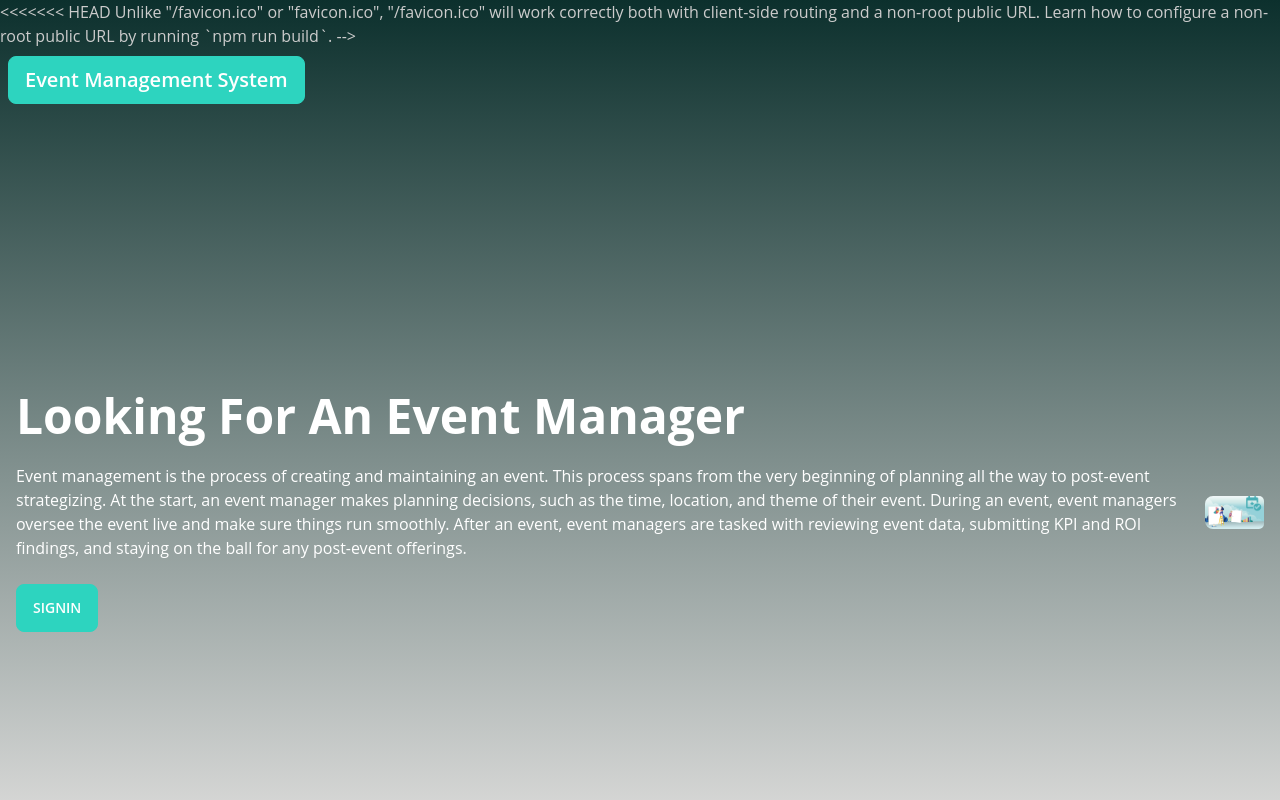
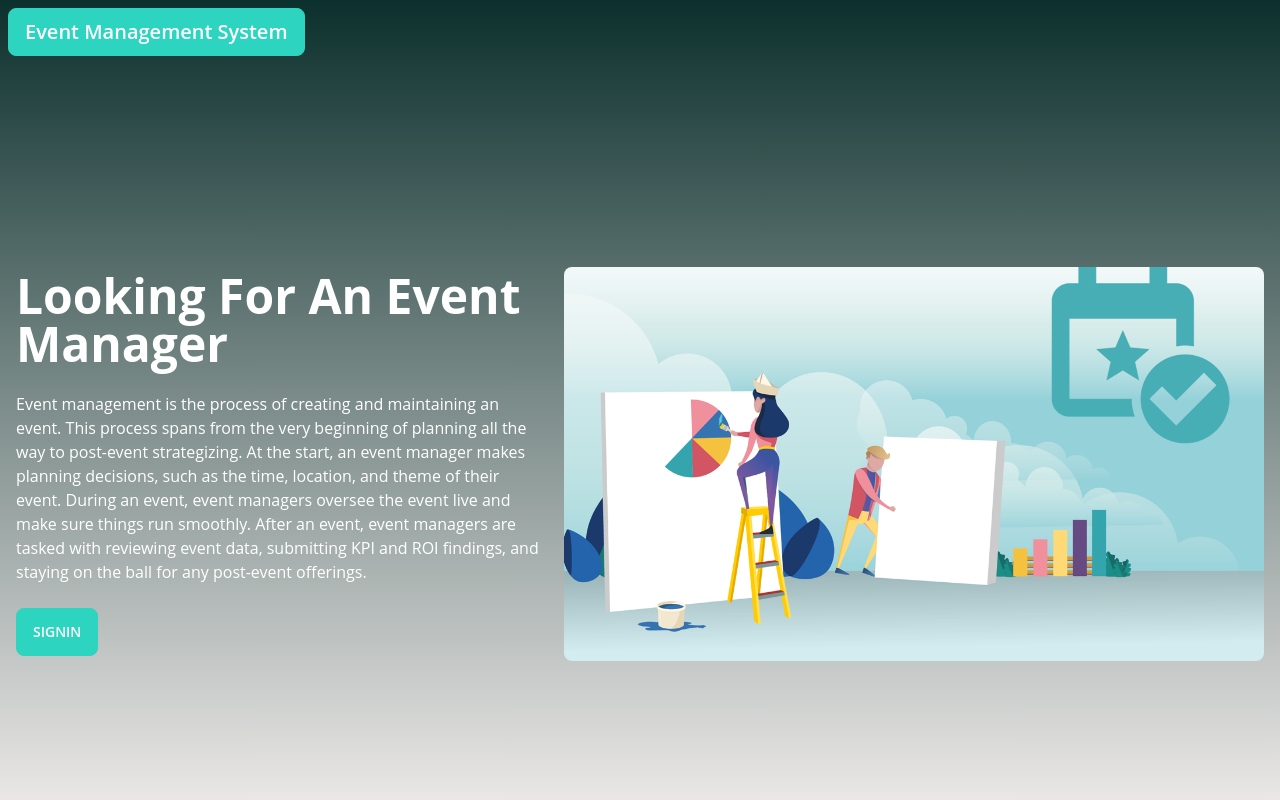
Before and after one commit to Mankopodi/EventManagementSystem, a React (Create React App) app in the folder frontend/: page / in a window 1280 px wide. Shown: the top 800 px of the page. Built offline with nearby package versions, Linux system fonts and the light colour scheme.

Commit message:
button/freeze/login

```diff
--- a/frontend/package.json
+++ b/frontend/package.json
@@ -15,12 +15,8 @@
     "react": "^18.2.0",
     "react-bootstrap": "^2.7.0",
     "react-dom": "^18.2.0",
-<<<<<<< HEAD
-    "react-push-notification": "^1.3.0",
-=======
     "react-icons": "^4.7.1",
     "react-router-dom": "^6.6.2",
->>>>>>> bdd2872064fb757a619d01d101ffcec733854108
     "react-scripts": "5.0.1",
     "react-spinners": "^0.13.8",
     "uuidv4": "^6.2.13",
--- a/frontend/public/index.html
+++ b/frontend/public/index.html
@@ -19,20 +19,6 @@
   <title>React App</title>
 </head>
 
-<<<<<<< HEAD
-      Unlike "/favicon.ico" or "favicon.ico", "%PUBLIC_URL%/favicon.ico" will
-      work correctly both with client-side routing and a non-root public URL.
-      Learn how to configure a non-root public URL by running `npm run build`.
-    -->
-    <title>React App</title>
-  </head>
-  <body>
-    <noscript>You need to enable JavaScript to run this app.</noscript>
-    <div id="root"></div>
-    <body style="background: linear-gradient(rgb(12, 48, 45), #FCF6F5FF);"></body>
-  </body>
-</html>
-=======
 <body>
   <noscript>You need to enable JavaScript to run this app.</noscript>
   <div id="root"></div>
@@ -43,4 +29,3 @@
 </body>
 
 </html>
->>>>>>> bdd2872064fb757a619d01d101ffcec733854108
--- a/frontend/src/landingPage/landingpage.js
+++ b/frontend/src/landingPage/landingpage.js
@@ -22,7 +22,7 @@ function Landingpage() {
 
 
         <div className="hero-content flex-col lg:flex-row-reverse">
-          <img src={event} className=" edit rounded-lg shadow-l" alt="event"/>
+          <img src={event} className="rounded-lg shadow-l" alt="event"/>
           <div>
             <h1 className="text-5xl font-bold" style={{color:'white'}}>Looking For An Event Manager</h1>
             <p className="py-6" style={{color:'white'}}> Event management is the process of creating and maintaining an
```
